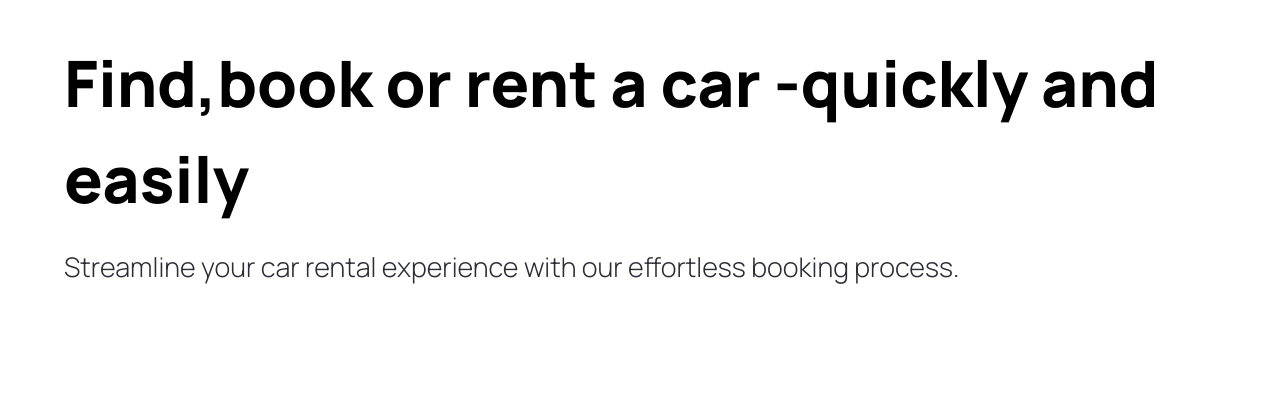
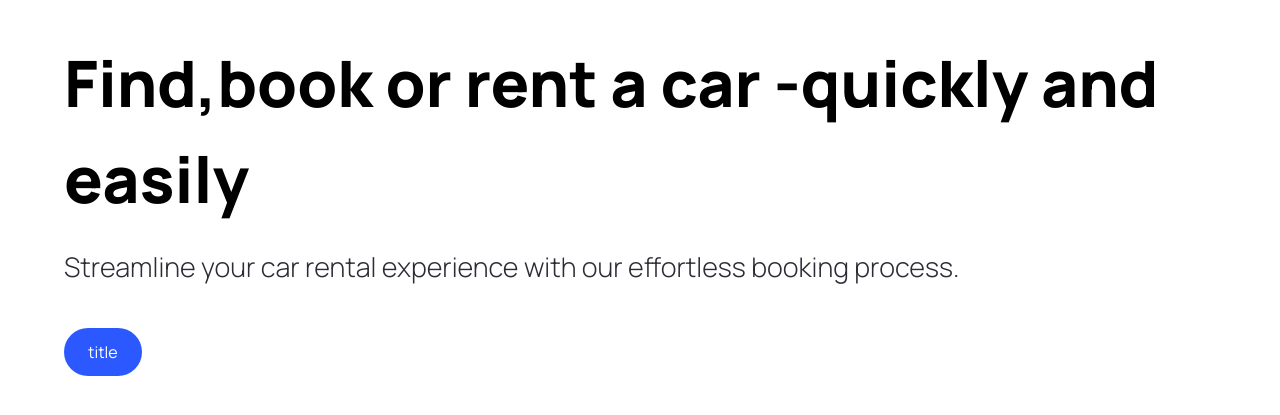
Before and after one commit to Ri-html/CAR_SHOWCASE_TUTORIAL_PROJECT, a Next.js app: page / in a window 1280 px wide. Shown: the part 109-524 px from the top of the page. Built offline with nearby package versions, Linux system fonts and the light colour scheme.

Commit message:
add an custom button to the hero page

```diff
--- a/components/CustomButton.tsx
+++ b/components/CustomButton.tsx
@@ -1,9 +1,24 @@
-import React from 'react'
+'use client';
 
-const CustomButton = () => {
+import React from 'react';
+import Image from 'next/image';
+import { CustomButtonProps } from '@/types';
+
+const CustomButton = ({title,containerStyles,
+    handleClick}: CustomButtonProps) => {
   return (
-    <div>CustomButton</div>
+    <button
+    disabled={false}
+    type={"button"}
+    className={`custom-btn ${containerStyles}`}
+    onClick={handleClick}
+    >
+        <span className="flex-1">
+            title
+        </span>
+    </button>
   )
 }
 
+
 export default CustomButton
--- a/components/Hero.tsx
+++ b/components/Hero.tsx
@@ -1,6 +1,11 @@
+'use client'
 import React from 'react'
 import Image from 'next/image'
+import CustomButton from './CustomButton'
 const Hero = () => {
+    const handleScroll = () => {
+
+    }
   return (
     <div className='hero'>
         <div className="flex-1 pt-36 padding-x">
@@ -12,6 +17,13 @@ const Hero = () => {
                 Streamline your car rental experience
                 with our effortless booking process.
             </p>
+
+            <CustomButton
+                title="Explore Cars"
+                containerStyles="bg-primary-blue
+                text-white rounded-full mt-10"
+                handleClick={handleScroll}
+            />
         </div>
     </div>
   )
```
